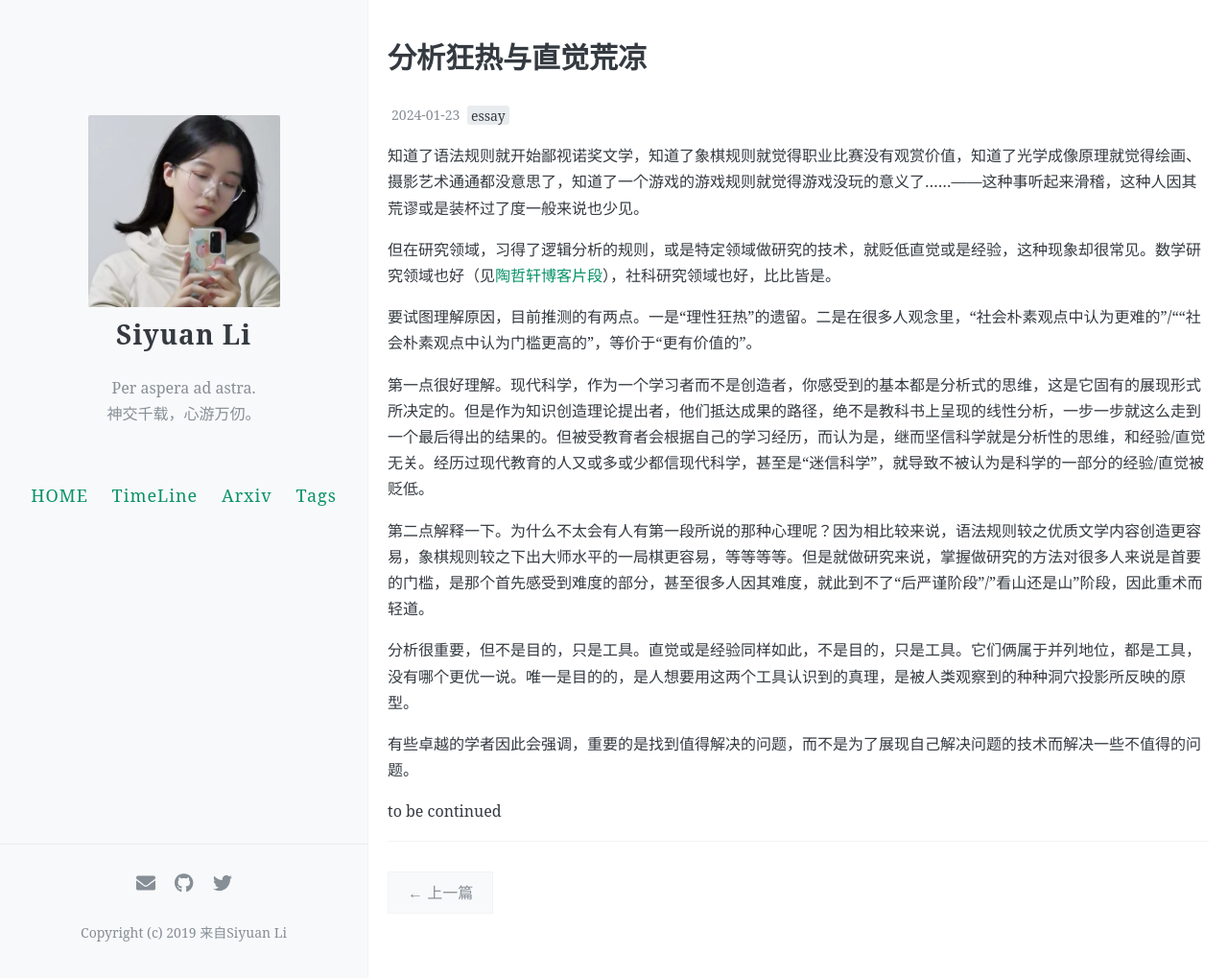
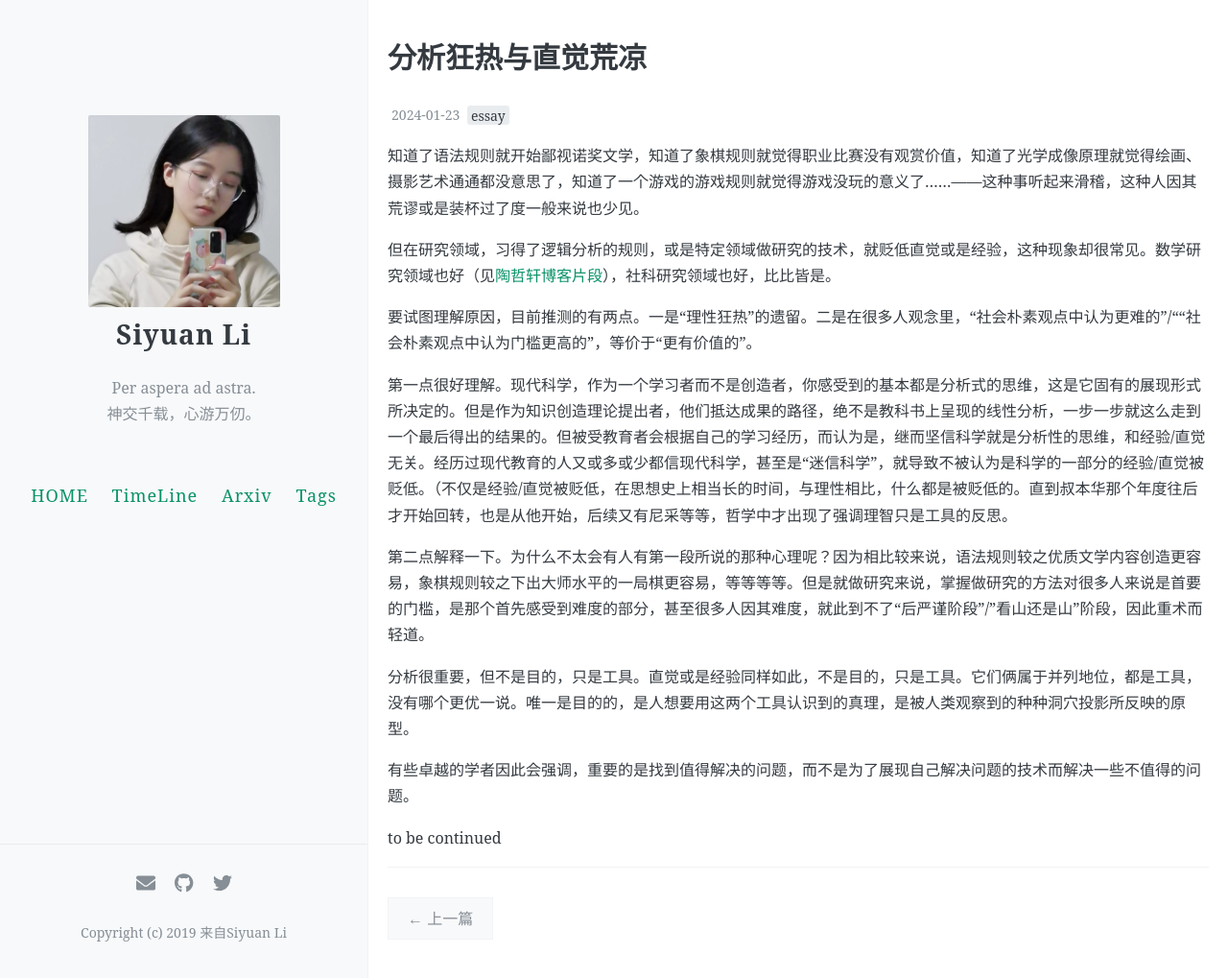
Before and after one commit to ApolloLSY/Attic, a Jekyll site: the page built from _posts/2024-01-23-Essay-preference-for-analytical-thinking.md, in a window 1280 px wide and 1019 px high. Shown: the whole window at 96% size. Built offline with Jekyll 4.4.1, drawn with Linux system fonts in a browser that asks for light colours; comment, search, counter and statistics services are not loaded.

Commit message:
Update 2024-01-23-Essay-preference-for-analytical-thinking.md

```diff
--- a/_posts/2024-01-23-Essay-preference-for-analytical-thinking.md
+++ b/_posts/2024-01-23-Essay-preference-for-analytical-thinking.md
@@ -14,7 +14,7 @@ comments: true
 
 要试图理解原因，目前推测的有两点。一是“理性狂热”的遗留。二是在很多人观念里，“社会朴素观点中认为更难的”/““社会朴素观点中认为门槛更高的”，等价于“更有价值的”。
 
-第一点很好理解。现代科学，作为一个学习者而不是创造者，你感受到的基本都是分析式的思维，这是它固有的展现形式所决定的。但是作为知识创造理论提出者，他们抵达成果的路径，绝不是教科书上呈现的线性分析，一步一步就这么走到一个最后得出的结果的。但被受教育者会根据自己的学习经历，而认为是，继而坚信科学就是分析性的思维，和经验/直觉无关。经历过现代教育的人又或多或少都信现代科学，甚至是“迷信科学”，就导致不被认为是科学的一部分的经验/直觉被贬低。
+第一点很好理解。现代科学，作为一个学习者而不是创造者，你感受到的基本都是分析式的思维，这是它固有的展现形式所决定的。但是作为知识创造理论提出者，他们抵达成果的路径，绝不是教科书上呈现的线性分析，一步一步就这么走到一个最后得出的结果的。但被受教育者会根据自己的学习经历，而认为是，继而坚信科学就是分析性的思维，和经验/直觉无关。经历过现代教育的人又或多或少都信现代科学，甚至是“迷信科学”，就导致不被认为是科学的一部分的经验/直觉被贬低。（不仅是经验/直觉被贬低，在思想史上相当长的时间，与理性相比，什么都是被贬低的。直到叔本华那个年度往后才开始回转，也是从他开始，后续又有尼采等等，哲学中才出现了强调理智只是工具的反思。
 
 第二点解释一下。为什么不太会有人有第一段所说的那种心理呢？因为相比较来说，语法规则较之优质文学内容创造更容易，象棋规则较之下出大师水平的一局棋更容易，等等等等。但是就做研究来说，掌握做研究的方法对很多人来说是首要的门槛，是那个首先感受到难度的部分，甚至很多人因其难度，就此到不了“后严谨阶段”/"看山还是山”阶段，因此重术而轻道。
 
```
